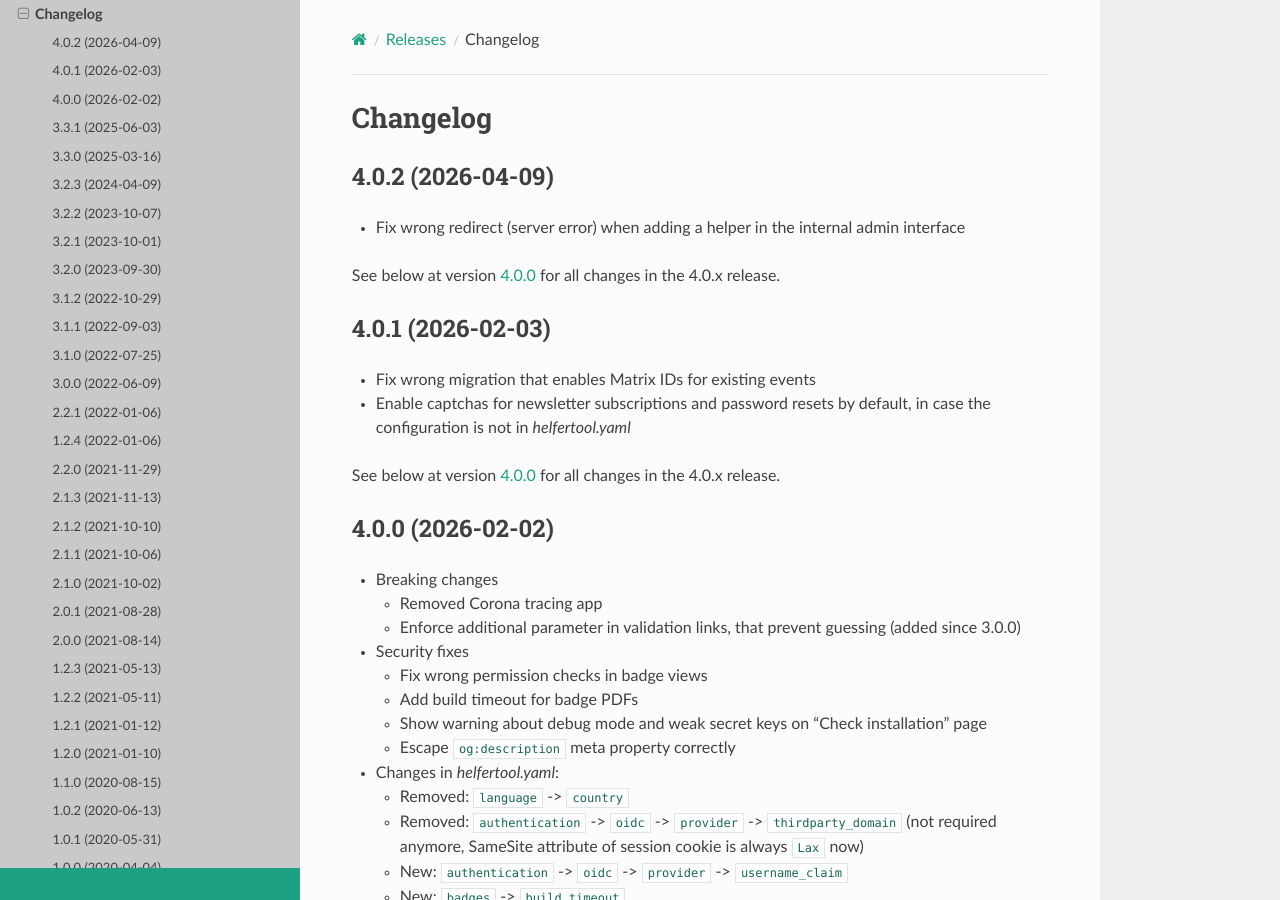
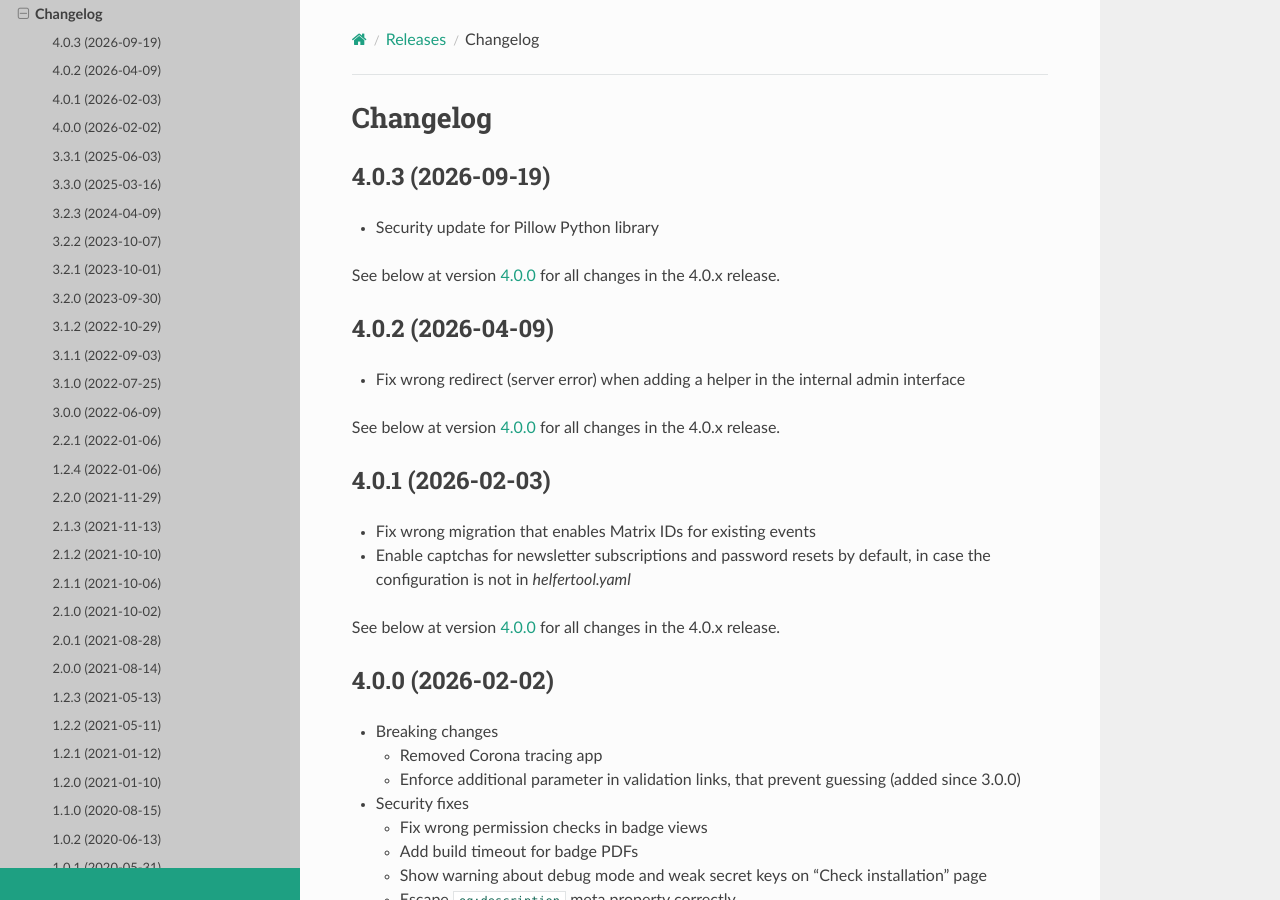
Before and after one commit to helfertool/docs, a Sphinx documentation site: the page built from source/releases/changelog.rst, in a window 1280 px wide and 900 px high. Built offline with Sphinx 7.4.7 and the Read the Docs theme 3.1.0, drawn with Linux system fonts in a browser that asks for light colours.

Commit message:
release 4.0.3

```diff
--- a/source/admin/versions.rst
+++ b/source/admin/versions.rst
@@ -40,7 +40,7 @@ Latest release
 +-----------------+--------------------------------------------+------------------+
 | Relase series   | Latest release                             | Release date     |
 +=================+============================================+==================+
-| 4.0.x           | :ref:`4.0.2 <changelog-4-0-2>`             | 2026-04-09       |
+| 4.0.x           | :ref:`4.0.3 <changelog-4-0-3>`             | 2026-09-19       |
 +-----------------+--------------------------------------------+------------------+
 
 .. _versions_tags:
--- a/source/releases/changelog.rst
+++ b/source/releases/changelog.rst
@@ -3,6 +3,15 @@
 =========
 Changelog
 =========
+
+.. _changelog-4-0-3:
+
+4.0.3 (2026-09-19)
+------------------
+
+* Security update for Pillow Python library
+
+See below at version :ref:`4.0.0 <changelog-4-0-0>` for all changes in the 4.0.x release.
 
 .. _changelog-4-0-2:
 
--- a/source/releases/history.rst
+++ b/source/releases/history.rst
@@ -9,7 +9,7 @@ Details about relases and versions can be found in the :ref:`admin guide <versio
 +-----------------+--------------------------------------------+------------------+
 | Relase series   | Latest release                             | Release date     |
 +=================+============================================+==================+
-| 4.0.x           | :ref:`4.0.2 <changelog-4-0-2>`             | 2026-04-09       |
+| 4.0.x           | :ref:`4.0.3 <changelog-4-0-3>`             | 2026-09-19       |
 +-----------------+--------------------------------------------+------------------+
 | 3.3.x           | :ref:`3.3.1 <changelog-3-3-1>`             | 2025-06-03       |
 +-----------------+--------------------------------------------+------------------+
```
